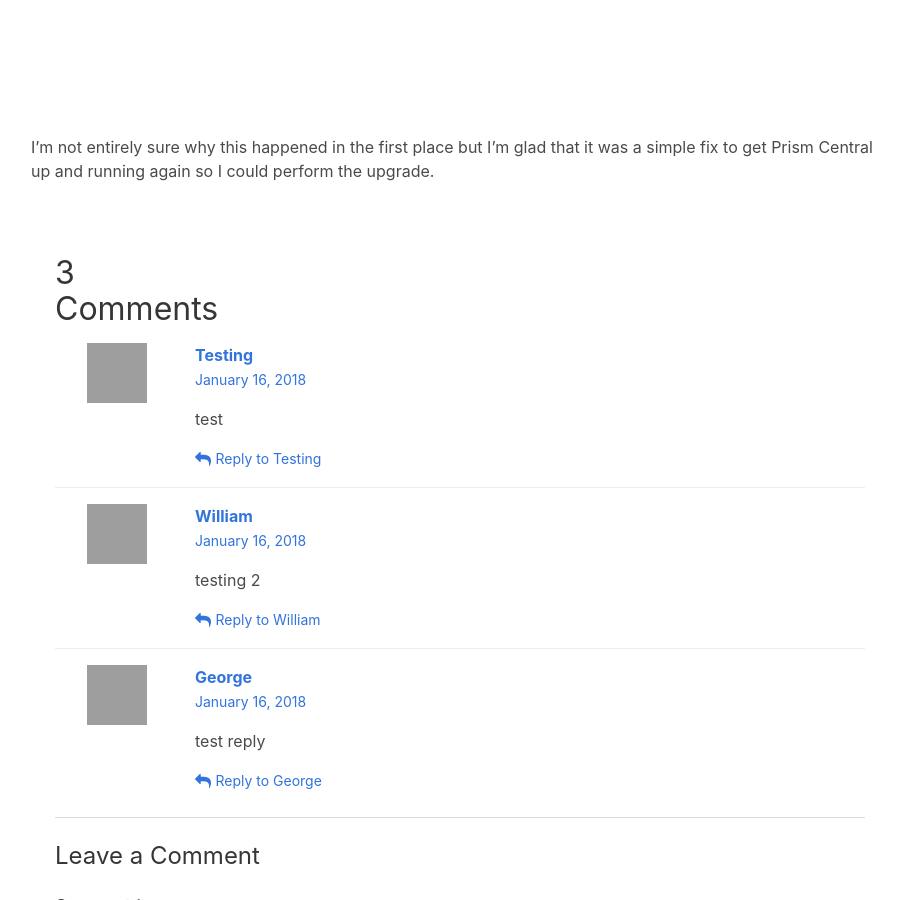
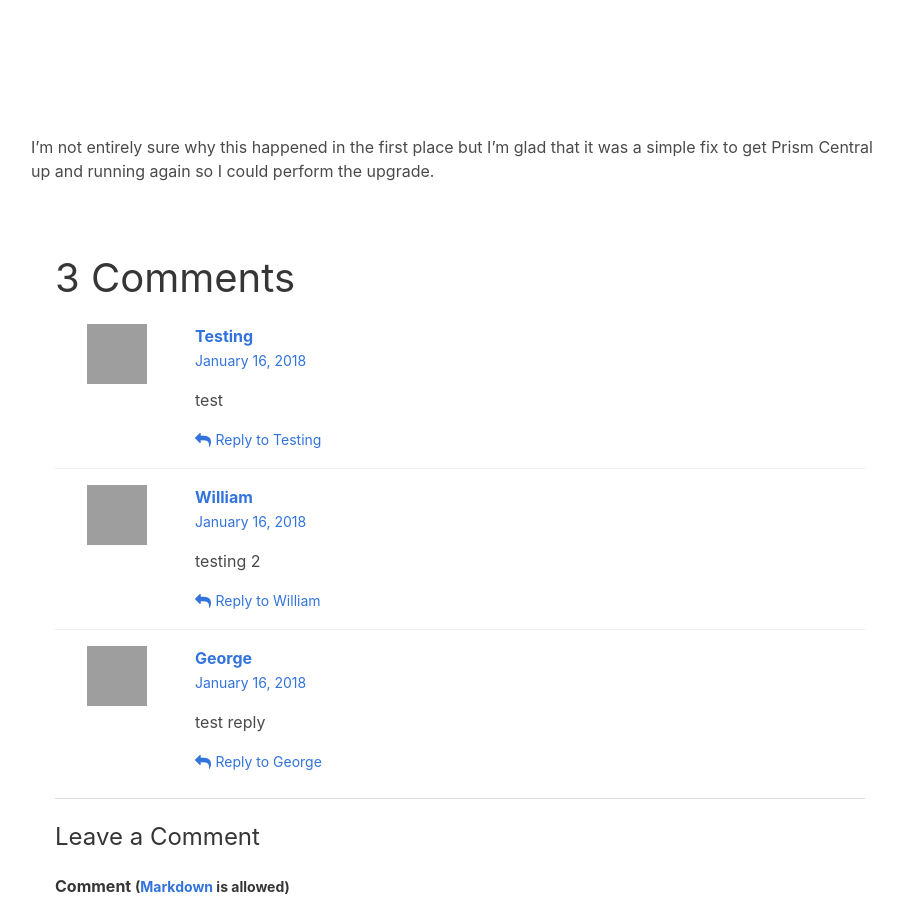
Before and after one commit to wjbeckett/blog, a Jekyll site: the page built from _posts/2018-01-15-prismcentral-noip.md, in a window 1280 px wide and 900 px high, scrolled down 1599 px. Shown: the whole window, without its empty margins (180-1083 px from the left). Built offline with Jekyll 4.4.1, drawn with Linux system fonts in a browser that asks for light colours; nearby versions of some CDN libraries; grey boxes are pictures that could not be loaded.

Commit message:
updated comment title.

```diff
--- a/_includes/comments.html
+++ b/_includes/comments.html
@@ -3,7 +3,7 @@
     {% if site.data.comments[page.slug] %}
         <!-- Start static comments -->
         <div id="comments" class="js-comments">
-            <h1 class="tile is-2">{% if site.data.comments[page.slug].size > 1 %}{{ site.data.comments[page.slug] | size | append: ' ' }}{% endif %}Comments</h1>
+            <h1 class="title is-2">{% if site.data.comments[page.slug].size > 1 %}{{ site.data.comments[page.slug] | size | append: ' ' }}{% endif %}Comments</h1>
             {% assign comments = site.data.comments[page.slug] | where_exp: "item", "item.replying_to == ''" %}
             {% for comment in comments %}
                 {% assign index       = forloop.index %}
```
